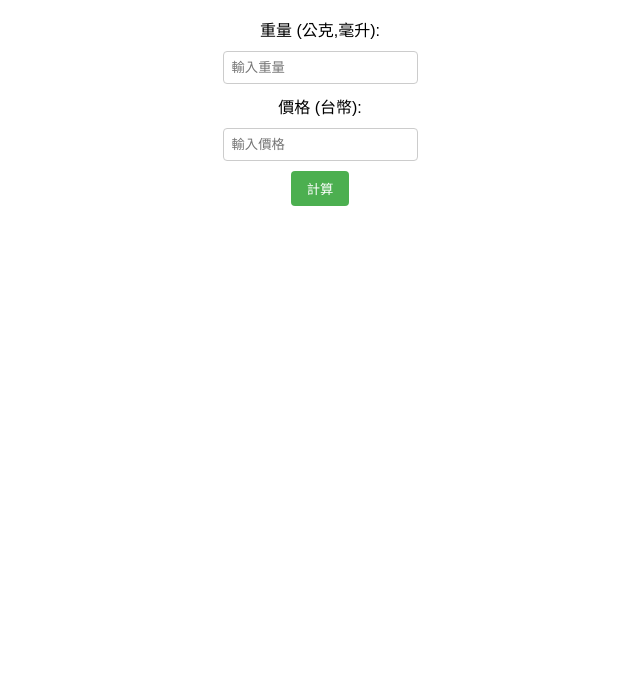
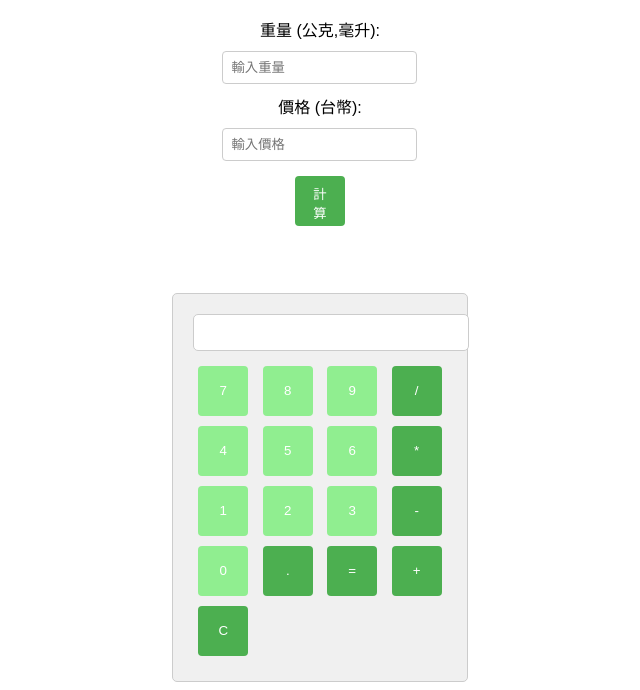
Before and after one commit to slg0221/slg0221.github.io, a plain HTML site: page index.html in a window 1280 px wide. Shown: the part 110-800 px from the top of the page, without its empty margins (320-960 px from the left). Drawn offline with Linux system fonts and the light colour scheme.

Commit message:
Update index.html

```diff
--- a/index.html
+++ b/index.html
@@ -1,15 +1,18 @@
 <!DOCTYPE html>
-<html lang="zh-TW">
+<html>
 <head>
-<script async src="https://pagead2.googlesyndication.com/pagead/js/adsbygoogle.js?client=ca-pub-1837358054316514"
-     crossorigin="anonymous"></script>
-    <meta charset="UTF-8">
-    <meta name="viewport" content="width=device-width, initial-scale=1.0">
-    <title>每台斤價格換算</title>
+ <title>價格換算 & 簡易計算機</title>
  <style>
   body {
    font-family: sans-serif;
+   display: flex;
+   flex-direction: column;
+   align-items: center;
+   justify-content: center;
+   height: 100vh;
+   margin: 0;
   }
+
   .container {
    display: flex;
    flex-direction: column;
@@ -17,11 +20,42 @@
    gap: 10px;
    padding: 20px;
   }
+
+  .calculator {
+   border: 1px solid #ccc;
+   padding: 20px;
+   border-radius: 5px;
+   background-color: #f0f0f0;
+  }
+
+  input[type="text"] {
+   width: 100%;
+   padding: 10px;
+   margin-bottom: 10px;
+   border: 1px solid #ccc;
+   border-radius: 5px;
+  }
+
+  button {
+   width: 50px;
+   height: 50px;
+   margin: 5px;
+   border: 1px solid #ccc;
+   border-radius: 5px;
+   background-color: #eee;
+   cursor: pointer;
+  }
+
+  button.number {
+   background-color: lightgreen;
+  }
+
   input {
     padding: 8px;
     border: 1px solid #ccc;
     border-radius: 4px;
   }
+
   button {
     padding: 8px 16px;
     background-color: #4CAF50;
@@ -46,7 +80,37 @@
     <p id="result"></p>
   </div>
 
+  <div class="calculator">
+   <input type="text" id="display" readonly>
+   <div>
+   <button onclick="appendNumber('7')" class="number">7</button>
+   <button onclick="appendNumber('8')" class="number">8</button>
+   <button onclick="appendNumber('9')" class="number">9</button>
+   <button onclick="appendOperator('/')">/</button>
+  </div>
+  <div>
+   <button onclick="appendNumber('4')" class="number">4</button>
+   <button onclick="appendNumber('5')" class="number">5</button>
+   <button onclick="appendNumber('6')" class="number">6</button>
+   <button onclick="appendOperator('*')">*</button>
+  </div>
+  <div>
+   <button onclick="appendNumber('1')" class="number">1</button>
+   <button onclick="appendNumber('2')" class="number">2</button>
+   <button onclick="appendNumber('3')" class="number">3</button>
+   <button onclick="appendOperator('-')">-</button>
+  </div>
+  <div>
+   <button onclick="appendNumber('0')" class="number">0</button>
+   <button onclick="appendNumber('.')">.</button>
+   <button onclick="calculate()">=</button>
+   <button onclick="appendOperator('+')">+</button>
+  </div>
+  <button onclick="clearDisplay()">C</button>
+ </div>
+
  <script>
+  // 價格換算
   function calculatePrice() {
     const weight = parseFloat(document.getElementById('weight').value);
     const price = parseFloat(document.getElementById('price').value);
@@ -59,6 +123,35 @@
     const pricePerJin = price / (weight / 600); // 1 台斤 = 600 公克
     document.getElementById('result').textContent = `每台斤價格: ${pricePerJin.toFixed(2)} 元`;
   }
+
+  // 計算機
+  let display = document.getElementById('display');
+  let currentInput = '';
+
+  function appendNumber(number) {
+   currentInput += number;
+   display.value = currentInput;
+  }
+
+  function appendOperator(operator) {
+   currentInput += operator;
+   display.value = currentInput;
+  }
+
+  function calculate() {
+   try {
+    display.value = eval(currentInput);
+    currentInput = display.value;
+   } catch (error) {
+    display.value = '錯誤';
+    currentInput = '';
+   }
+  }
+
+  function clearDisplay() {
+   currentInput = '';
+   display.value = '';
+  }
  </script>
 </body>
 </html>
```
Lines whose indentation alone changed are shown as unchanged.
